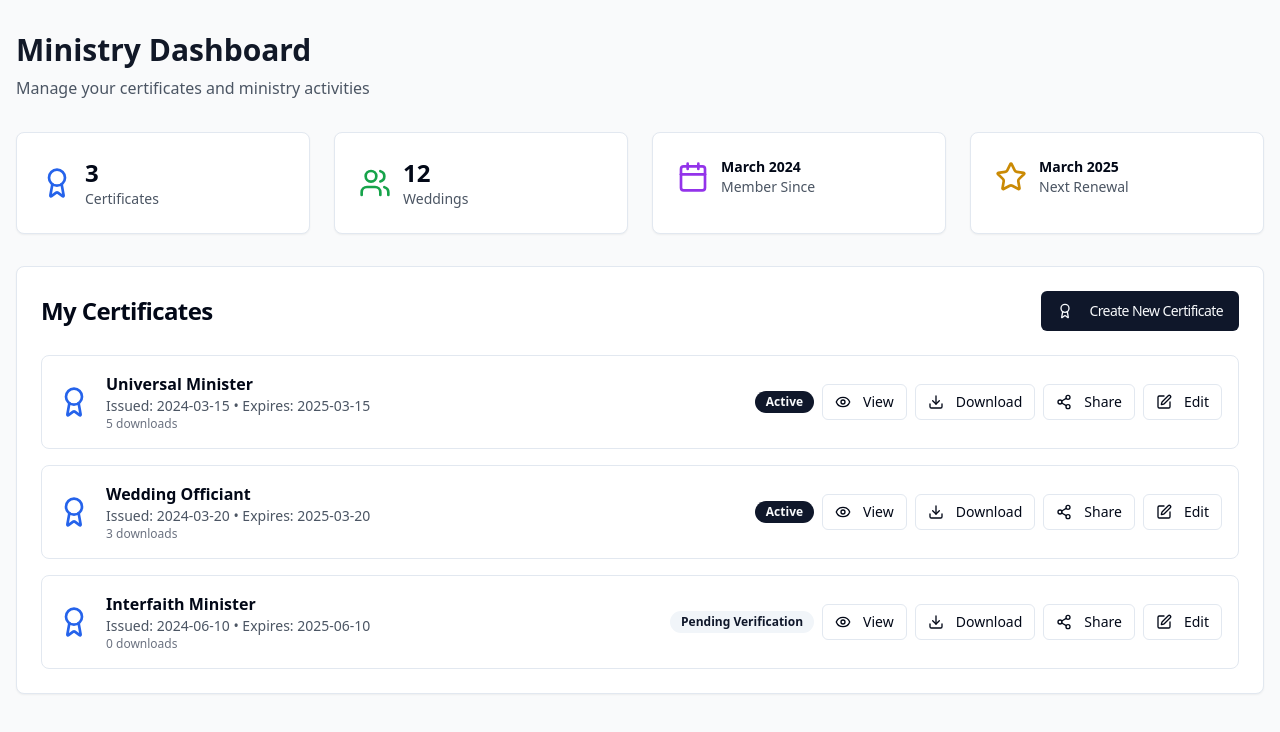
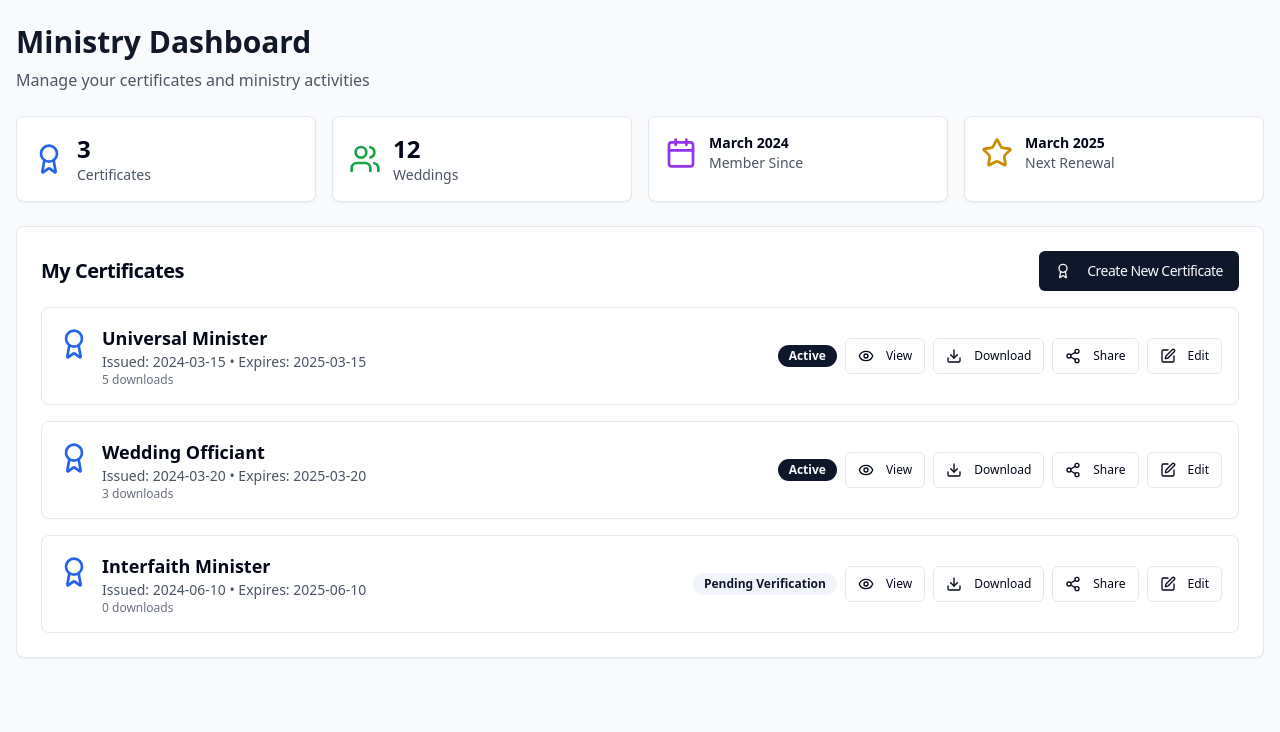
Before and after one commit to midnghtsapphire/instant-ordain-certificate-pro, a React (Vite) app: page /dashboard in a window 1280 px wide. Shown: the top 732 px of the page. Built offline with nearby package versions, Linux system fonts and the light colour scheme; no server answers.

Commit message:
Fix: Text size on dashboard
Reduce text size on the dashboard to improve readability.

```diff
--- a/src/pages/Dashboard.tsx
+++ b/src/pages/Dashboard.tsx
@@ -41,57 +41,57 @@ const Dashboard = () => {
 
   return (
     <div className="min-h-screen bg-gray-50">
-      <div className="max-w-7xl mx-auto px-4 py-8">
-        <div className="mb-8">
-          <h1 className="text-3xl font-bold text-gray-900 mb-2">Ministry Dashboard</h1>
-          <p className="text-gray-600">Manage your certificates and ministry activities</p>
+      <div className="max-w-7xl mx-auto px-4 py-6">
+        <div className="mb-6">
+          <h1 className="text-2xl md:text-3xl font-bold text-gray-900 mb-2">Ministry Dashboard</h1>
+          <p className="text-sm md:text-base text-gray-600">Manage your certificates and ministry activities</p>
         </div>
 
         {/* Stats Overview */}
-        <div className="grid grid-cols-1 md:grid-cols-4 gap-6 mb-8">
+        <div className="grid grid-cols-2 md:grid-cols-4 gap-4 mb-6">
           <Card>
-            <CardContent className="p-6">
+            <CardContent className="p-4">
               <div className="flex items-center">
-                <Award className="h-8 w-8 text-blue-600 mr-3" />
+                <Award className="h-6 w-6 md:h-8 md:w-8 text-blue-600 mr-2 md:mr-3" />
                 <div>
-                  <p className="text-2xl font-bold">{userStats.certificatesIssued}</p>
-                  <p className="text-sm text-gray-600">Certificates</p>
+                  <p className="text-lg md:text-2xl font-bold">{userStats.certificatesIssued}</p>
+                  <p className="text-xs md:text-sm text-gray-600">Certificates</p>
                 </div>
               </div>
             </CardContent>
           </Card>
 
           <Card>
-            <CardContent className="p-6">
+            <CardContent className="p-4">
               <div className="flex items-center">
-                <Users className="h-8 w-8 text-green-600 mr-3" />
+                <Users className="h-6 w-6 md:h-8 md:w-8 text-green-600 mr-2 md:mr-3" />
                 <div>
-                  <p className="text-2xl font-bold">{userStats.weddingsOfficiated}</p>
-                  <p className="text-sm text-gray-600">Weddings</p>
+                  <p className="text-lg md:text-2xl font-bold">{userStats.weddingsOfficiated}</p>
+                  <p className="text-xs md:text-sm text-gray-600">Weddings</p>
                 </div>
               </div>
             </CardContent>
           </Card>
 
           <Card>
-            <CardContent className="p-6">
+            <CardContent className="p-4">
               <div className="flex items-center">
-                <Calendar className="h-8 w-8 text-purple-600 mr-3" />
+                <Calendar className="h-6 w-6 md:h-8 md:w-8 text-purple-600 mr-2 md:mr-3" />
                 <div>
-                  <p className="text-sm font-semibold">{userStats.memberSince}</p>
-                  <p className="text-sm text-gray-600">Member Since</p>
+                  <p className="text-xs md:text-sm font-semibold">{userStats.memberSince}</p>
+                  <p className="text-xs md:text-sm text-gray-600">Member Since</p>
                 </div>
               </div>
             </CardContent>
           </Card>
 
           <Card>
-            <CardContent className="p-6">
+            <CardContent className="p-4">
               <div className="flex items-center">
-                <Star className="h-8 w-8 text-yellow-600 mr-3" />
+                <Star className="h-6 w-6 md:h-8 md:w-8 text-yellow-600 mr-2 md:mr-3" />
                 <div>
-                  <p className="text-sm font-semibold">{userStats.nextRenewal}</p>
-                  <p className="text-sm text-gray-600">Next Renewal</p>
+                  <p className="text-xs md:text-sm font-semibold">{userStats.nextRenewal}</p>
+                  <p className="text-xs md:text-sm text-gray-600">Next Renewal</p>
                 </div>
               </div>
             </CardContent>
@@ -100,10 +100,10 @@ const Dashboard = () => {
 
         {/* Certificates Section */}
         <Card>
-          <CardHeader>
-            <CardTitle className="flex items-center justify-between">
+          <CardHeader className="pb-4">
+            <CardTitle className="text-lg md:text-xl flex flex-col sm:flex-row sm:items-center justify-between gap-3">
               <span>My Certificates</span>
-              <Button>
+              <Button className="text-sm">
                 <Award className="h-4 w-4 mr-2" />
                 Create New Certificate
               </Button>
@@ -112,37 +112,39 @@ const Dashboard = () => {
           <CardContent>
             <div className="space-y-4">
               {certificates.map((cert) => (
-                <div key={cert.id} className="flex items-center justify-between p-4 border rounded-lg">
-                  <div className="flex items-center space-x-4">
-                    <Award className="h-8 w-8 text-blue-600" />
-                    <div>
-                      <h3 className="font-semibold">{cert.type}</h3>
+                <div key={cert.id} className="flex flex-col lg:flex-row lg:items-center justify-between p-4 border rounded-lg gap-4">
+                  <div className="flex items-start space-x-3">
+                    <Award className="h-6 w-6 md:h-8 md:w-8 text-blue-600 mt-1" />
+                    <div className="flex-1">
+                      <h3 className="text-base md:text-lg font-semibold">{cert.type}</h3>
                       <p className="text-sm text-gray-600">
                         Issued: {cert.issueDate} • Expires: {cert.expiryDate}
                       </p>
                       <p className="text-xs text-gray-500">{cert.downloads} downloads</p>
                     </div>
                   </div>
-                  <div className="flex items-center space-x-2">
-                    <Badge variant={cert.status === "Active" ? "default" : "secondary"}>
+                  <div className="flex flex-col sm:flex-row items-start sm:items-center space-y-2 sm:space-y-0 sm:space-x-2">
+                    <Badge variant={cert.status === "Active" ? "default" : "secondary"} className="text-xs">
                       {cert.status}
                     </Badge>
-                    <Button variant="outline" size="sm">
-                      <Eye className="h-4 w-4 mr-1" />
+                    <div className="flex flex-wrap gap-2">
+                      <Button variant="outline" size="sm" className="text-xs">
+                        <Eye className="h-3 w-3 mr-1" />
                         View
                       </Button>
-                    <Button variant="outline" size="sm">
-                      <Download className="h-4 w-4 mr-1" />
+                      <Button variant="outline" size="sm" className="text-xs">
+                        <Download className="h-3 w-3 mr-1" />
                         Download
                       </Button>
-                    <Button variant="outline" size="sm">
-                      <Share2 className="h-4 w-4 mr-1" />
+                      <Button variant="outline" size="sm" className="text-xs">
+                        <Share2 className="h-3 w-3 mr-1" />
                         Share
                       </Button>
-                    <Button variant="outline" size="sm">
-                      <Edit className="h-4 w-4 mr-1" />
+                      <Button variant="outline" size="sm" className="text-xs">
+                        <Edit className="h-3 w-3 mr-1" />
                         Edit
                       </Button>
+                    </div>
                   </div>
                 </div>
               ))}
```
Lines whose indentation alone changed are shown as unchanged.
